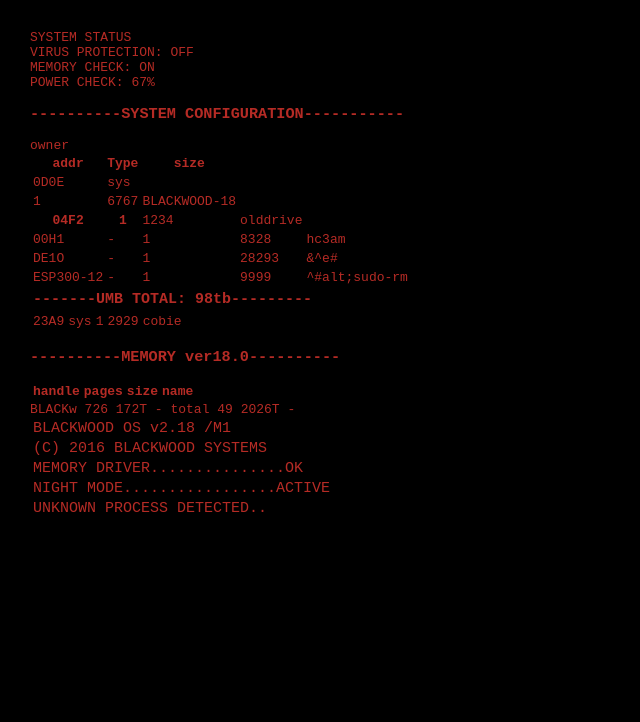
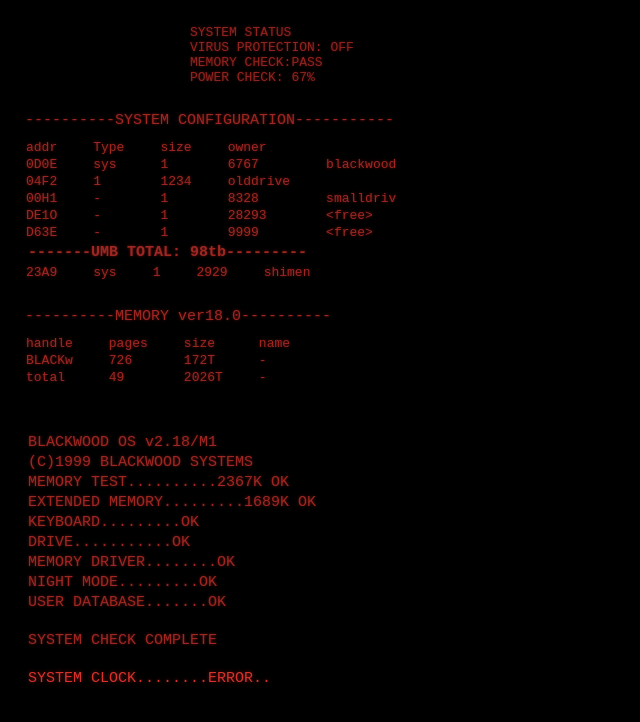
Before and after one commit to nAItiklearn/BLACKWOOD-18, a plain HTML site: page index.html in a window 1280 px wide. Shown: the whole page, without its empty margins (0-640 px from the left). Drawn offline with Linux system fonts and the light colour scheme.

Commit message:
fixed small errors , added blurry effect using text-shadow

```diff
--- a/index.html
+++ b/index.html
@@ -15,7 +15,7 @@
                     VIRUS PROTECTION: OFF
                 </div>
                 <div>
-                    MEMORY CHECK: ON
+                    MEMORY CHECK:PASS
                 </div>
                 <div>
                     POWER CHECK: 67%
@@ -28,21 +28,21 @@
         <div class="section">
             <h3>----------SYSTEM CONFIGURATION-----------</h3>
             <table>
-                <thread>
+                <thead>
                     <tr>
                         <th>addr</th>
                         <th>Type</th>
                         <th>size</th>
-                        <owner>owner</owner>
+                        <th>owner</th>
                     </tr>
-                </thread>
+                </thead>
                 <tbody>
                     <tr>
                         <td><code>0D0E</code></td>
-                        <td>sys</tr>
+                        <td>sys</td>
                         <td>1</td>
                         <td>6767</td>
-                        <td>BLACKWOOD-18</td>
+                        <td>blackwood</td>
 
                     </tr>
                     <tr>
@@ -57,21 +57,21 @@
                         <td>-</td>
                         <td>1</td>
                         <td>8328</td>
-                        <td>hc3am</td>
+                        <td>smalldriv</td>
                     </tr>
                     <tr>
                         <td><code>DE1O</code></td>
                         <td>-</td>
                         <td>1</td>
                         <td>28293</td>
-                        <td>&^e#</td>
+                        <td>&lt;free&gt;</td>
                     </tr>
                     <tr>
-                        <td><code>ESP300-12</code></td>
+                        <td><code>D63E</code></td>
                         <td>-</td>
                         <td>1</td>
                         <td>9999</td>
-                        <td>^#alt;sudo-rm</td>
+                        <td>&lt;free&gt;</td>
                     </tr>
                 </tbody>
             </table>
@@ -84,7 +84,7 @@
                         <td>sys</td>
                         <td>1</td>
                         <td>2929</td>
-                        <td>cobie</td>
+                        <td>shimen</td>
                     </tr>
                 </tbody>
             </table>
@@ -102,7 +102,7 @@
                         <th>name</th>
                     </tr>
                 </thead>
-            </table>
+
             <tbody>
                 <tr>
                     <td>BLACKw</td>
@@ -117,16 +117,29 @@
                     <td>-</td>
                 </tr>
             </tbody>
+            </table>
         </div>
-
+        <br>
+        <br>
+        <br>
         <!--BOOT-->
         <div class="boot">
-            <p>BLACKWOOD OS v2.18 /M1</p>
-            <p>(C) 2016 BLACKWOOD SYSTEMS</p>
-            <p>MEMORY DRIVER...............OK</p>
-            <p>NIGHT MODE.................ACTIVE</P>
-            <p class="warning">UNKNOWN PROCESS DETECTED..</p>
-        </div>
+
+            <p class="boot-line">BLACKWOOD OS v2.18/M1 </p>
+            <p class="boot-line">(C)1999 BLACKWOOD SYSTEMS</p>
+            <p class="boot-line">MEMORY TEST..........2367K OK</p>
+            <p class="boot-line">EXTENDED MEMORY.........1689K OK</p>
+            <p class="boot-line">KEYBOARD.........OK</p>
+            <p class="boot-line">DRIVE...........OK</p>
+            <P class="boot-line">MEMORY DRIVER........OK</p>
+            <p class="boot-line">NIGHT MODE.........OK</p>
+            <p class="boot-line">USER DATABASE.......OK</p>
+            <br>
+            <p class="boot-line">SYSTEM CHECK COMPLETE</p>
+            <br>
+            <p class="boot-line warning">SYSTEM CLOCK........ERROR..</p>
+
+
 
     </body>
 
--- a/script.js
+++ b/script.js
@@ -0,0 +1,12 @@
+let lines = document.querySelectorAll(".boot-line");
+
+let num=0;
+
+function showLine(){
+    if(num<lines.length){
+        lines[num].style.visibility="visible";
+        num++;
+        setTimeout(showLine, 300)
+    }
+}
+showLine()
--- a/style.css
+++ b/style.css
@@ -1,14 +1,16 @@
 body{
     background: black;
-    color:#b52b25;
+    color:#9e2722;
     font-family: monospace;
     margin:0;
-    padding: 30px;
+    padding: 25px;
+    text-shadow: 0 0 3px #6e1715; /*blurry effct*/
 }
 
-.screen{
+.terminal{
     max-width: 900px;
     margin:auto;
+    opacity: 0.92;
 }
 
 p{
@@ -26,3 +28,34 @@
     pointer-events:none;
     background: repeating-linear-gradient(Odeg, transparent, transparent px, #6c0601);
 }
+.boot-line{
+    visibility: hidden;
+}
+
+.section{
+    margin-top:27px;
+
+}
+.section h3{
+    font-size: 15px;
+    font-weight: normal;
+    margin-bottom: 10px;
+}
+table{
+    border-collapse: collapse;
+}
+th{
+    text-align: left;
+    font-weight: normal;
+}
+
+td,
+th{
+    padding-right: 35px;
+    font-size:13px
+
+}
+.warning{
+    color:#d8322c;
+    text-shadow:0 0 4px #7a1815
+}
```
